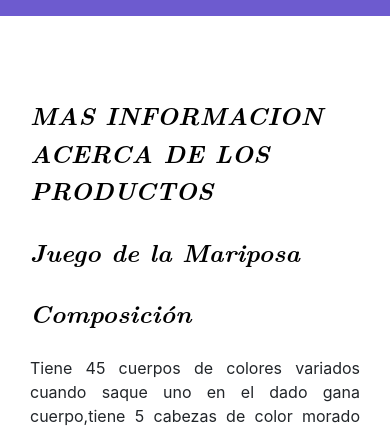
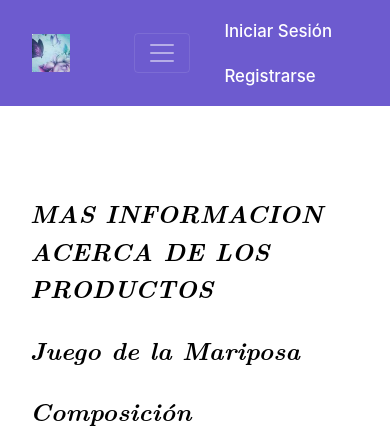
Before and after one commit to luisda05/paginaWebArteEnv, a Flask app: page /about in a window 390 px wide. Shown: the top 428 px of the page. Run offline with Flask 3, Linux system fonts and the light colour scheme; some libraries are stand-ins or nearby versions.

Commit message:
Ultimo cambio responsive

```diff
--- a/flaskblog/static/main.css
+++ b/flaskblog/static/main.css
@@ -57,7 +57,7 @@ h10 {
 }
 
 .navleter{
-    font-size: 18px;
+    font-size: 14px;
     color: rgb(255, 255, 255);
 
 }
@@ -229,6 +229,15 @@ a.article-title:hover {
     background: rgb(185, 185, 185);
 }
 
+.derecha{
+    float:right;
+    font-size: 16px;
+    font-weight: 500;
+    color: #ffffff;
+    transform: scale(1.2);
+    padding-right: 30px;
+}
+
 
 @media (max-width: 980px){
 
--- a/flaskblog/templates/layout.html
+++ b/flaskblog/templates/layout.html
@@ -27,42 +27,42 @@
 </head>
 
 <body>
-    <br>
-    <br>
     <header class="header site-header">
-    <nav class="navbar navbar-expand-md navbar-dark bg-steel fixed-top">
-        <div class="container navbar-nav mr-auto">
 
-        <div class="collapse navbar-collapse" id="navbarToggle">
-            <div class="navbar-nav mr-auto">
-              <div class="logo">
-                <img width='38px' height='38px' src="{{url_for('static',filename='img/perfil1.png')}}" alt="...">
-              </div>
-            <a class="navleter nav-item nav-link" href="{{ url_for('main.inicio') }}">Inicio</a>
-            <a class="nav-item nav-link" href="{{ url_for('main.home') }}">Blog</a>
-            <button class="navbar-toggler" type="button" data-toggle="collapse" data-target="#navbarToggle" aria-controls="navbarToggle" aria-expanded="false" aria-label="Toggle navigation">
-            <span class="navbar-toggler-icon"></span>
-             </button>
-            <a class="nav-item nav-link" href="{{ url_for('main.about') }}">Información</a>
-            <a class="nav-item nav-link" href="{{ url_for('main.productos') }}">Productos</a>
-            <a class="nav-item nav-link" href="{{ url_for('main.album') }}">Album de Fotos</a>
-            </div>
-            <!-- Navbar Right Side -->
-            <div class="navbar-nav">
-                {% if current_user.is_authenticated %}
-                    <a class="nav-item nav-link" href="{{ url_for('posts.new_post') }}">Nueva Publicación</a>
-                    <a class="nav-item nav-link" href="{{ url_for('users.account') }}">Perfil</a>
-                    <a class="nav-item nav-link" href="{{ url_for('users.logout') }}">Cerrar Sesión</a>
-                {% else %}
-                    <a class="nav-item nav-link" href="{{ url_for('users.login') }}">Iniciar Sesión</a>
-                    <a class="nav-item nav-link" href="{{ url_for('users.register') }}">Registrarse</a>
-                {% endif %}
-            </div>
+      <nav class="navbar navbar-expand-lg navbar-dark" style="background-color: rgb(109, 91, 207);">
+        <div class="nav-item nav-link active nav-link navleter">
+          <img width='38px' height='38px' src="{{url_for('static',filename='img/perfil1.png')}}" alt="...">
         </div>
+        <button class="navbar-toggler" type="button" data-toggle="collapse" data-target="#navbarNavAltMarkup" aria-controls="navbarNavAltMarkup" aria-expanded="false" aria-label="Toggle navigation">
+          <span class="navbar-toggler-icon"></span>
+        </button>
+        <div class="collapse navbar-collapse" id="navbarNavAltMarkup">
+          <div class="navbar-nav">
+            <a class="nav-item nav-link active nav-link navleter" href="{{ url_for('main.inicio') }}">Inicio</a>
+            <a class="nav-item nav-link active nav-link navleter" href="{{ url_for('main.home') }}">Blog</a>
+            <a class="nav-item nav-link active nav-link navleter" href="{{ url_for('main.about') }}">Información</a>
+            <a class="nav-item nav-link active nav-link navleter" href="{{ url_for('main.productos') }}">Productos</a>
+            <a class="nav-item nav-link active nav-link navleter" href="{{ url_for('main.album') }}">Album de Fotos</a>
+          </div>
         </div>
-    </nav>
+        <!-- Navbar Right Side -->
+        <div class="derecha">
+          <div class="navbar-nav nav-item navbar-dark active nav-link">
+            {% if current_user.is_authenticated %}
+                <a class="nav-item nav-link active nav-link navleter" href="{{ url_for('posts.new_post') }}">Nueva Publicación</a>
+                <a class="nav-item nav-link active nav-link navleter" href="{{ url_for('users.account') }}">Perfil</a>
+                <a class="nav-item nav-link active nav-link navleter" href="{{ url_for('users.logout') }}">Cerrar Sesión</a>
+            {% else %}
+                <a class="nav-item nav-link active nav-link navleter" href="{{ url_for('users.login') }}">Iniciar Sesión</a>
+                <a class="nav-item nav-link active nav-link navleter" href="{{ url_for('users.register') }}">Registrarse</a>
+            {% endif %}
+          </div>
+        </div>
+      </nav>
+      <button class="navbar-toggler" type="button" data-toggle="collapse" data-target="#navbarToggle" aria-controls="navbarToggle" aria-expanded="false" aria-label="Toggle navigation">
+        <span class="navbar-toggler-icon"></span>
+      </button>
     </header>
-
     <main role="main" class="container">
 
         <div class="row">
```
